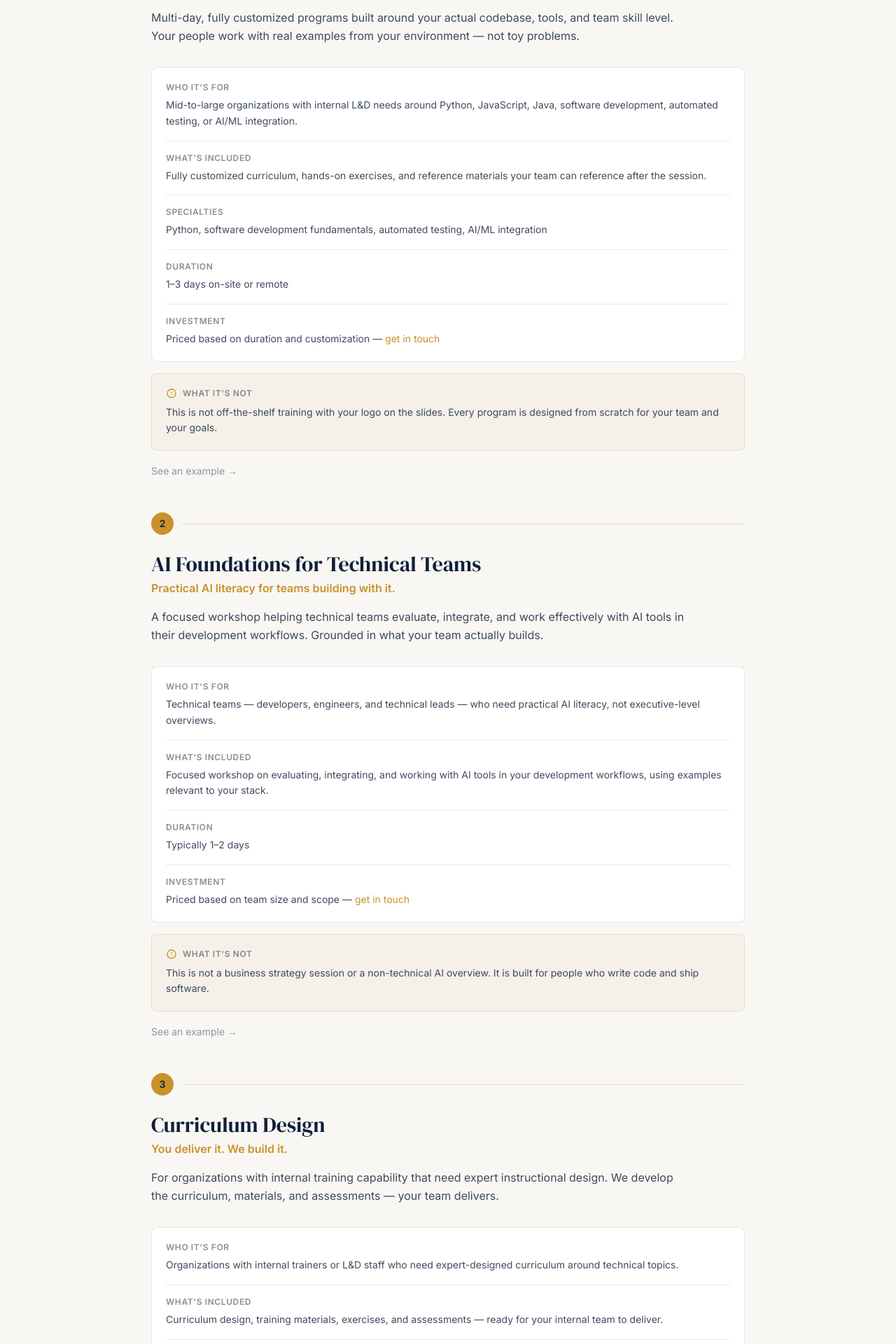
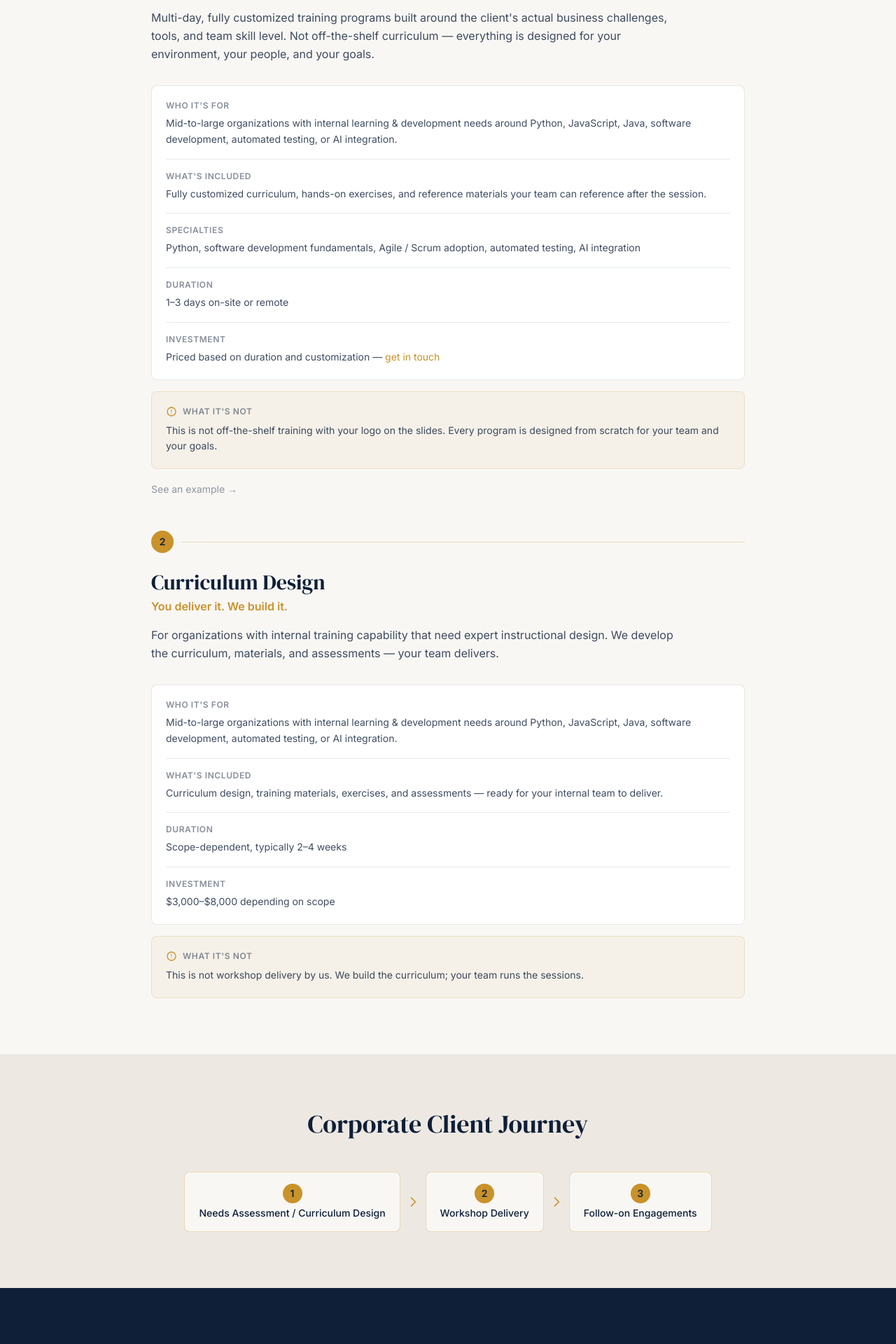
Before and after one commit to hmccardell/streamline, a React (Vite) app: page /corporate in a window 1280 px wide. Shown: the part 600-2520 px from the top of the page at 70% size. Built offline with nearby package versions, Linux system fonts and the light colour scheme.

Commit message:
updated corp services verbiage.

```diff
--- a/src/data/corporateServices.js
+++ b/src/data/corporateServices.js
@@ -4,14 +4,14 @@ export const corporateServices = [
     name: 'Custom Technical Workshop',
     tagline: 'Enterprise-grade training, built for your team.',
     description:
-      'Multi-day, fully customized programs built around your actual codebase, tools, and team skill level. Your people work with real examples from your environment — not toy problems.',
+      'Multi-day, fully customized training programs built around the client\'s actual business challenges, tools, and team skill level. Not off-the-shelf curriculum — everything is designed for your environment, your people, and your goals.',
     whoItsFor:
-      'Mid-to-large organizations with internal L&D needs around Python, JavaScript, Java, software development, automated testing, or AI/ML integration.',
+      'Mid-to-large organizations with internal learning & development needs around Python, JavaScript, Java, software development, automated testing, or AI integration.',
     whatsIncluded:
       'Fully customized curriculum, hands-on exercises, and reference materials your team can reference after the session.',
     whatItsNot:
       'This is not off-the-shelf training with your logo on the slides. Every program is designed from scratch for your team and your goals.',
-    specialties: 'Python, software development fundamentals, automated testing, AI/ML integration',
+    specialties: 'Python, software development fundamentals, Agile / Scrum adoption, automated testing, AI integration',
     duration: '1–3 days on-site or remote',
     investment: 'Priced based on duration and customization — get in touch',
     investmentLink: true,
@@ -23,33 +23,12 @@ export const corporateServices = [
   },
   {
     step: 2,
-    name: 'AI Foundations for Technical Teams',
-    tagline: 'Practical AI literacy for teams building with it.',
-    description:
-      'A focused workshop helping technical teams evaluate, integrate, and work effectively with AI tools in their development workflows. Grounded in what your team actually builds.',
-    whoItsFor:
-      'Technical teams — developers, engineers, and technical leads — who need practical AI literacy, not executive-level overviews.',
-    whatsIncluded:
-      'Focused workshop on evaluating, integrating, and working with AI tools in your development workflows, using examples relevant to your stack.',
-    whatItsNot:
-      'This is not a business strategy session or a non-technical AI overview. It is built for people who write code and ship software.',
-    duration: 'Typically 1–2 days',
-    investment: 'Priced based on team size and scope — get in touch',
-    investmentLink: true,
-    example: {
-      label: 'See an example',
-      content:
-        'Such as: a development team evaluating whether and how to integrate LLM APIs into internal tooling, needing a shared framework and evaluation criteria before committing to an approach.',
-    },
-  },
-  {
-    step: 3,
     name: 'Curriculum Design',
     tagline: 'You deliver it. We build it.',
     description:
       'For organizations with internal training capability that need expert instructional design. We develop the curriculum, materials, and assessments — your team delivers.',
     whoItsFor:
-      'Organizations with internal trainers or L&D staff who need expert-designed curriculum around technical topics.',
+      'Mid-to-large organizations with internal learning & development needs around Python, JavaScript, Java, software development, automated testing, or AI integration.',
     whatsIncluded:
       'Curriculum design, training materials, exercises, and assessments — ready for your internal team to deliver.',
     whatItsNot:
```
